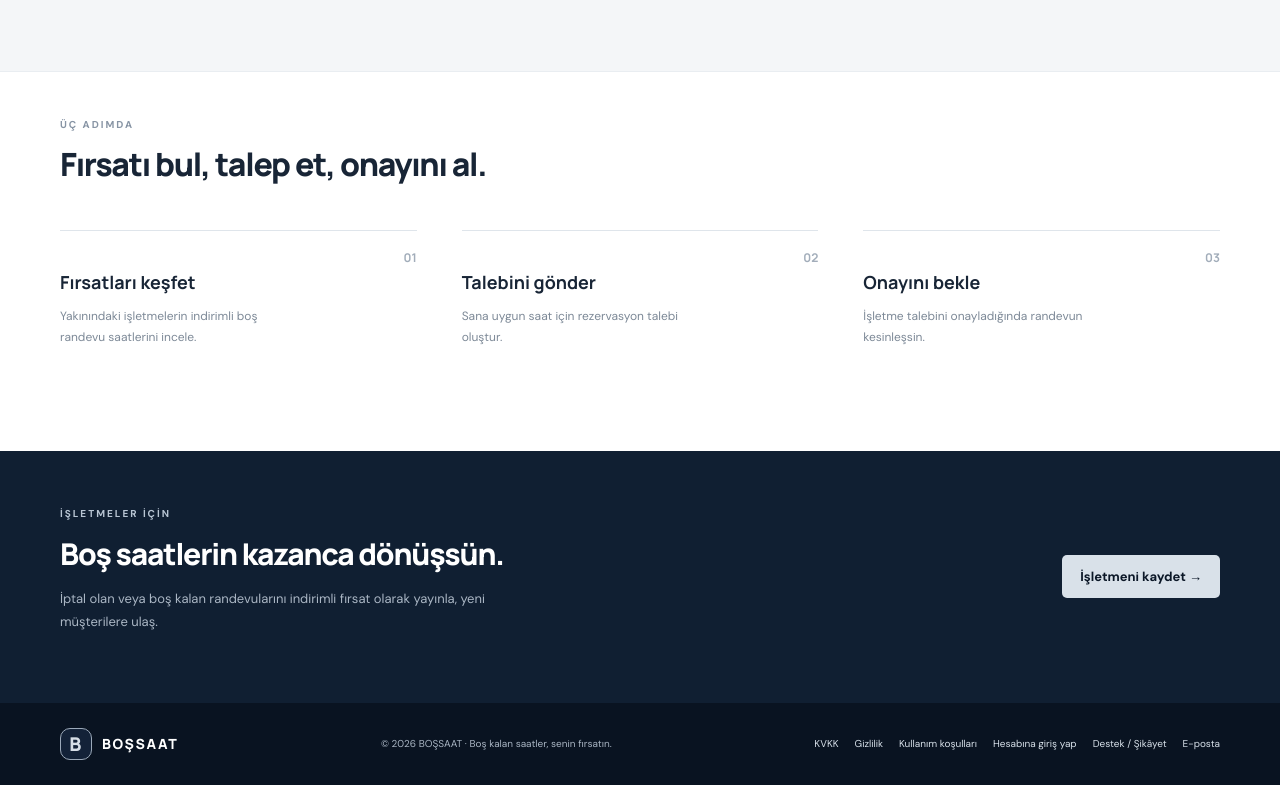
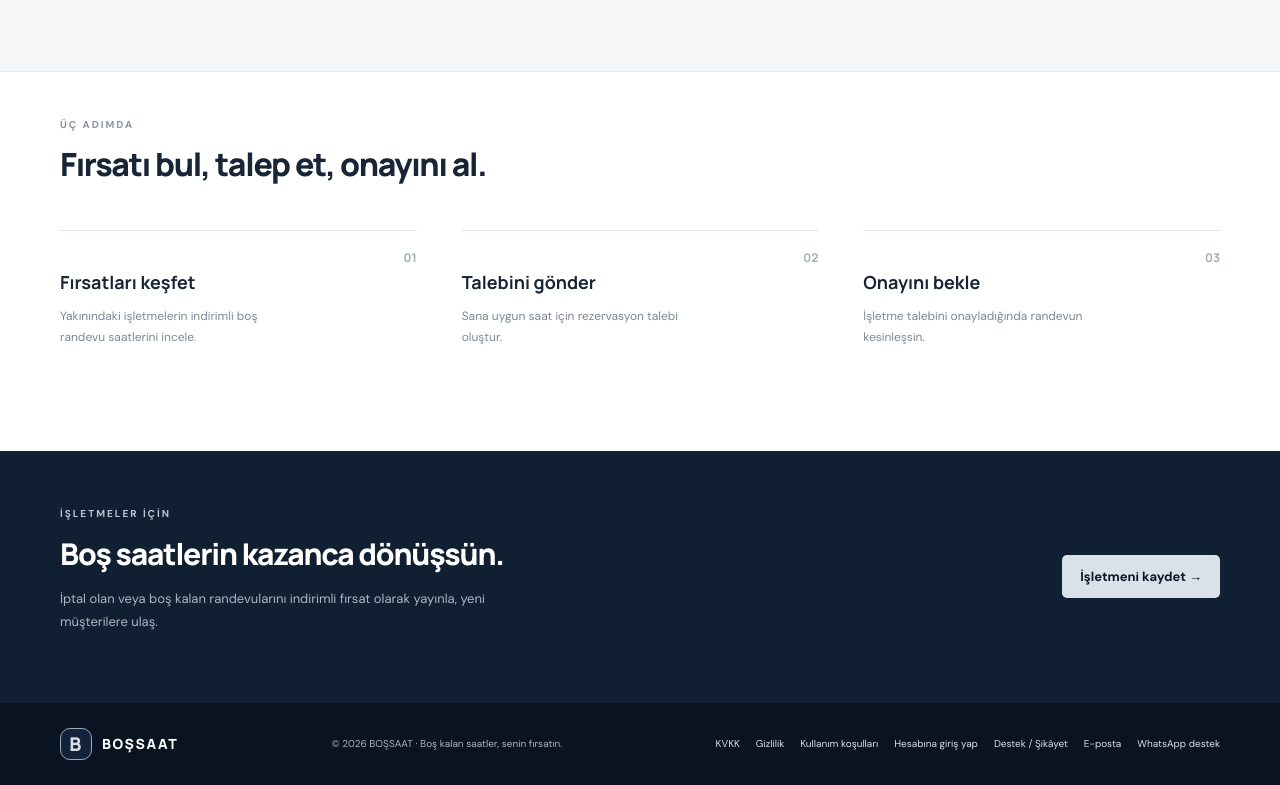
Before and after one commit to Fikrince/bossaat, a Next.js app: page / in a window 1280 px wide. Shown: the part 1717-2502 px from the top of the page. Built offline with nearby package versions, Linux system fonts and the light colour scheme; no server answers; the database is empty.

Commit message:
Add WhatsApp support link to site footer

```diff
--- a/app/page.tsx
+++ b/app/page.tsx
@@ -39,7 +39,7 @@ export default function HomePage(){
   <section className="explore-band"><div className="wrap"><span className="section-kicker">BOŞSAAT'TE KEŞFET</span><h2>İhtiyacına uygun fırsatı bul.</h2><p className="explore-copy">Bakım rutinini erteleme. Yakınındaki profesyonellerin boş kalan randevularını avantajlı fiyatlarla değerlendir.</p><div className="explore-grid"><button className="explore-card" onClick={()=>{setSearch("Kuaför");document.getElementById("firsatlar")?.scrollIntoView({behavior:"smooth"});}}><span className="explore-icon">✂</span><b>Kuaför</b><small>Saç kesimi, boya ve fön</small></button><button className="explore-card" onClick={()=>{setSearch("Berber");document.getElementById("firsatlar")?.scrollIntoView({behavior:"smooth"});}}><span className="explore-icon">⌁</span><b>Berber</b><small>Kesim ve kişisel bakım</small></button><button className="explore-card" onClick={()=>{setSearch("Güzellik");document.getElementById("firsatlar")?.scrollIntoView({behavior:"smooth"});}}><span className="explore-icon">✧</span><b>Güzellik</b><small>Bakım ve güzellik hizmetleri</small></button></div></div></section>
   <section className="how wrap" id="nasil-calisir"><span className="section-kicker">ÜÇ ADIMDA</span><h2>Fırsatı bul, talep et, onayını al.</h2><div className="steps"><div><b>01</b><h3>Fırsatları keşfet</h3><p>Yakınındaki işletmelerin indirimli boş randevu saatlerini incele.</p></div><div><b>02</b><h3>Talebini gönder</h3><p>Sana uygun saat için rezervasyon talebi oluştur.</p></div><div><b>03</b><h3>Onayını bekle</h3><p>İşletme talebini onayladığında randevun kesinleşsin.</p></div></div></section>
   <section className="business-band" id="isletmeler"><div className="wrap business-inner"><div><span className="eyebrow">İŞLETMELER İÇİN</span><h2>Boş saatlerin kazanca dönüşsün.</h2><p>İptal olan veya boş kalan randevularını indirimli fırsat olarak yayınla, yeni müşterilere ulaş.</p></div><Link className="business-button" href="/isletme-kayit">İşletmeni kaydet →</Link></div></section>
-  <footer className="footer"><div className="wrap footer-inner"><Link className="brand" href="/"><span className="brand-mark">B</span><span>BOŞSAAT</span></Link><span>© 2026 BOŞSAAT · Boş kalan saatler, senin fırsatın.</span><div className="footer-legal"><Link href="/kvkk-aydinlatma">KVKK</Link><Link href="/gizlilik">Gizlilik</Link><Link href="/kullanim-kosullari">Kullanım koşulları</Link><Link href="/giris">Hesabına giriş yap</Link><Link href="/destek">Destek / Şikâyet</Link><a href="mailto:Ferhatcaga04@gmail.com">E-posta</a></div></div></footer>
+  <footer className="footer"><div className="wrap footer-inner"><Link className="brand" href="/"><span className="brand-mark">B</span><span>BOŞSAAT</span></Link><span>© 2026 BOŞSAAT · Boş kalan saatler, senin fırsatın.</span><div className="footer-legal"><Link href="/kvkk-aydinlatma">KVKK</Link><Link href="/gizlilik">Gizlilik</Link><Link href="/kullanim-kosullari">Kullanım koşulları</Link><Link href="/giris">Hesabına giriş yap</Link><Link href="/destek">Destek / Şikâyet</Link><a href="mailto:Ferhatcaga04@gmail.com">E-posta</a><a href="https://wa.me/905413805904" target="_blank" rel="noreferrer">WhatsApp destek</a></div></div></footer>
   {selected&&<div className="modal-backdrop" onClick={()=>setSelected(null)}><section className="modal" onClick={e=>e.stopPropagation()}><button className="modal-close" onClick={()=>setSelected(null)}>×</button><span className="eyebrow dark">REZERVASYON TALEBİ</span><h2>{selected.title}</h2><p>{selected.businesses?.name} · {selected.district}</p><div className="modal-price">{Number(selected.offer_price).toLocaleString("tr-TR")} ₺ <del>{Number(selected.original_price).toLocaleString("tr-TR")} ₺</del></div><p>{new Date(selected.starts_at).toLocaleString("tr-TR",{dateStyle:"full",timeStyle:"short"})}</p><form onSubmit={reserve}><label>Ad soyad<input required value={customerName} onChange={e=>setCustomerName(e.target.value)}/></label><label>Telefon<input required type="tel" value={phone} onChange={e=>setPhone(e.target.value)}/></label><button className="submit-btn" disabled={busy}>{busy?"Gönderiliyor…":"Rezervasyon talebi gönder"}</button></form>{message&&<div className="auth-message">{message} {message.startsWith("Rezervasyon talebi için")&&<Link href="/giris">Giriş yap</Link>}</div>}<p className="notice">Bu aşamada ödeme alınmaz. Randevu işletme tarafından onaylanır.</p></section></div>}
  </main>;
 }
```
